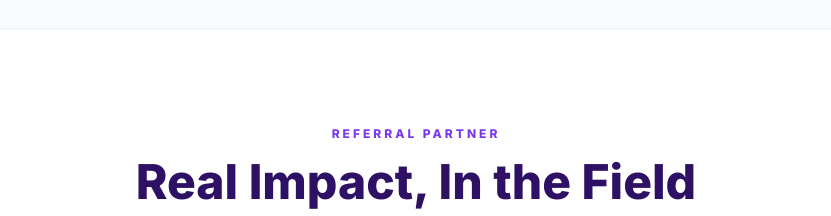
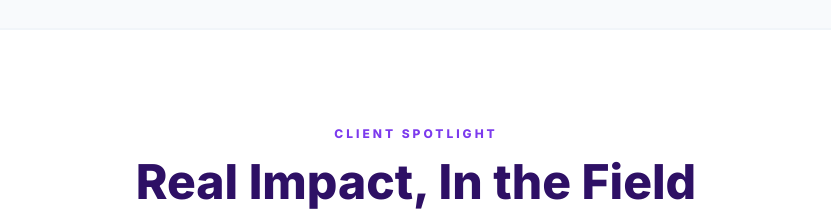
Before and after one commit to bryanengel72/vetbridge-consulting, a React (Vite) app: page / in a window 1280 px wide. Shown: the part 3860-4076 px from the top of the page, without its empty margins (224-1055 px from the left). Built offline with nearby package versions, Linux system fonts and the light colour scheme.

Commit message:
Relabel NAWS section to Client Spotlight
NAWS is a client who acts as a reference, not a referral partner —
the eyebrow now matches the impact-dashboard content.

Co-Authored-By: Claude Opus 4.8 <noreply@anthropic.com>

```diff
--- a/src/components/Referrals.tsx
+++ b/src/components/Referrals.tsx
@@ -11,7 +11,7 @@ const Referrals: React.FC = () => {
   return (
     <div className="container mx-auto px-6">
       <div className="text-center mb-12 reveal">
-        <h6 className="text-brand-secondary font-black tracking-[0.25em] uppercase text-xs mb-4">Referral Partner</h6>
+        <h6 className="text-brand-secondary font-black tracking-[0.25em] uppercase text-xs mb-4">Client Spotlight</h6>
         <h2 className="text-4xl md:text-5xl font-black text-brand-primary">Real Impact, In the Field</h2>
       </div>
 
```
